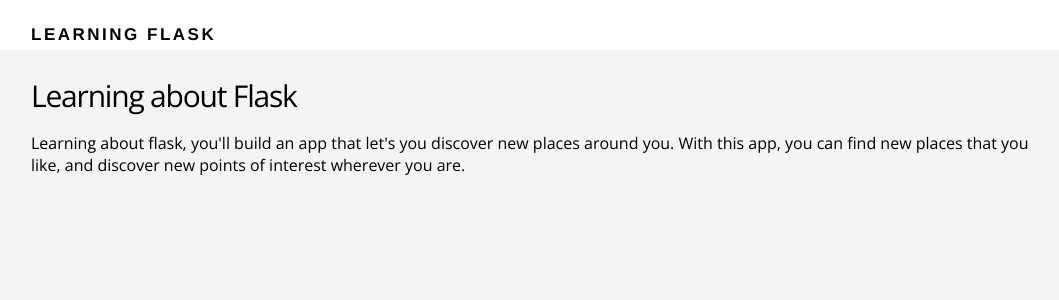
After one commit to Lambdah/learning-flask, a Flask app: page /about in a window 1280 px wide. The commit adds this page. Shown: the top 300 px of the page, without its empty margins (109-1168 px from the left). Run offline with Flask 2, Linux system fonts and the light colour scheme.

Commit message:
About page

```diff
--- a/routes.py
+++ b/routes.py
@@ -6,6 +6,10 @@ app = Flask(__name__)
 def index():
     return render_template("index.html")
 
+@app.route("/about")
+def about():
+    return render_template("about.html")
+
 
 if __name__ == "__main__":
     app.run(debug = True)
--- /dev/null
+++ b/templates/about.html
@@ -0,0 +1,11 @@
+{% extends "layout.html" %}
+
+{% block content %}
+<main class="about-section">
+  <div class="container">
+    <h2>Learning about Flask</h2>
+    <p>Learning about flask, you'll build an app that let's you discover new places around you. With this app, you can find
+      new places that you like, and discover new points of interest wherever you are.</p>
+  </div>
+</main>
+{% endblock %}
--- a/templates/index.html
+++ b/templates/index.html
@@ -7,7 +7,7 @@
       <div class="section-content">
         <h2>Discover a place near you</h2>
         <a href="#" class="btn-primary">Sign up</a>
-        <a href="#" class="btn-secondary">Learn more</a>
+        <a href="{{ url_for('about') }}" class="btn-secondary">Learn more</a>
       </div>
 
       <div class="section-device">
```
